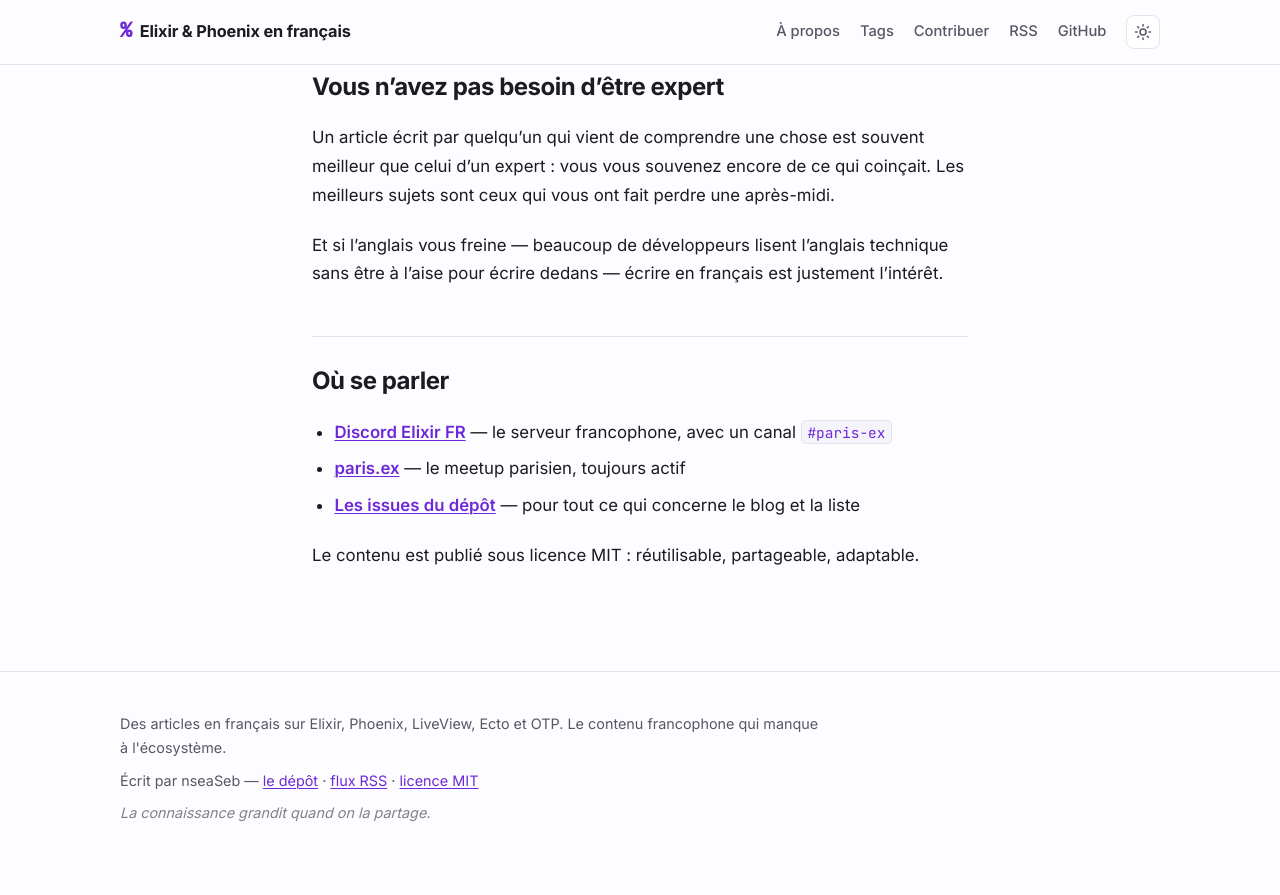
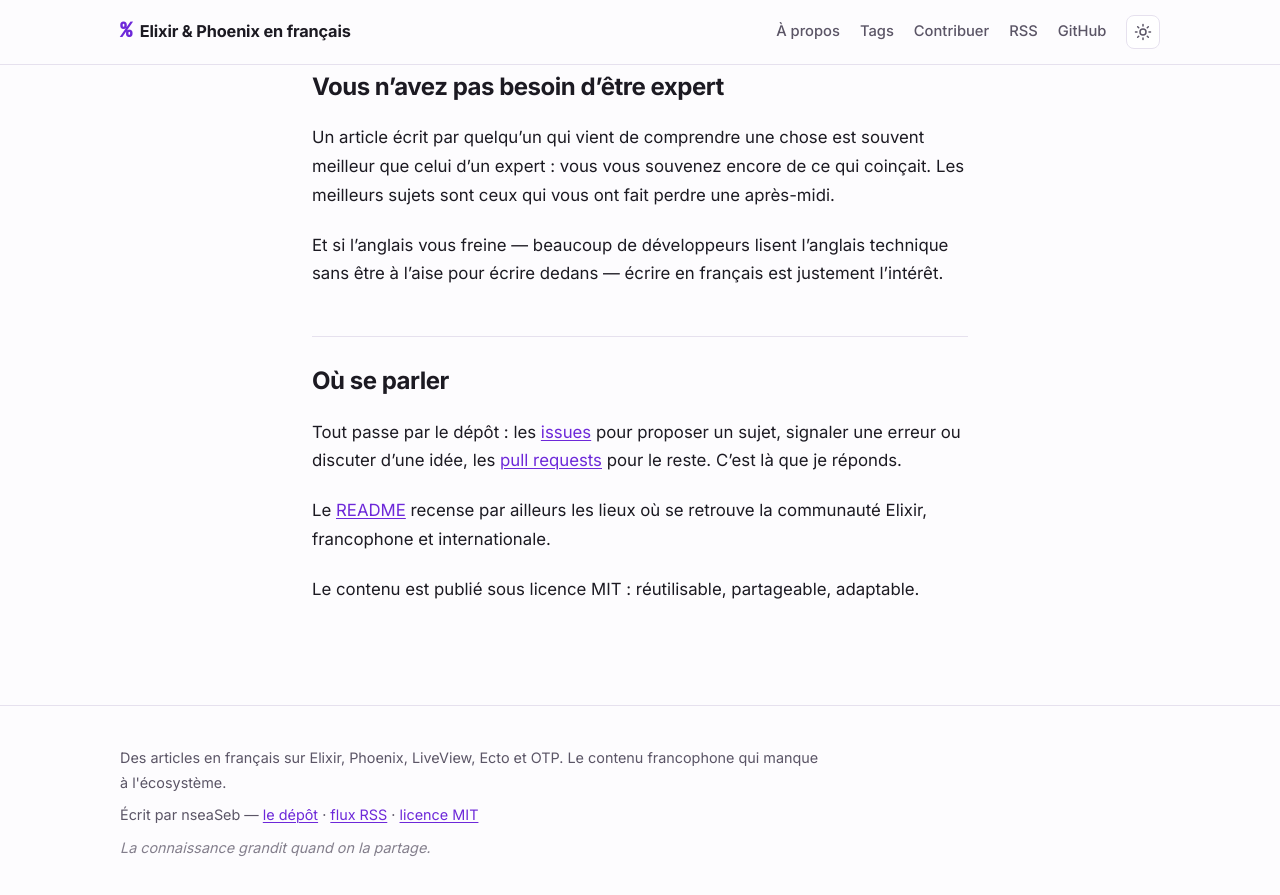
Before and after one commit to nseaSeb/ElixirPhoenixRessources, a Jekyll site: the page built from docs/contribuer.md, in a window 1280 px wide and 900 px high, scrolled down 1186 px. Shown: the top 895 px of the window. Built offline with Jekyll 4.4.1, drawn with Linux system fonts in a browser that asks for light colours; before the commit the page ends 2052 px from its top, so only the background shows below that.

Commit message:
fix: le contact passe par le dépôt, pas par le Discord ni le meetup
Les pages de contribution renvoyaient vers le Discord Elixir FR et le
meetup paris.ex sous un titre « Où se parler ». Formulé ainsi, ça laissait
croire que le mainteneur y est joignable — il ne l'est pas, et un
contributeur qui l'y aurait cherché n'aurait trouvé personne.

Le point de contact est désormais le dépôt lui-même : issues et pull
requests. Les deux liens restent dans la section Communauté du README, où
ils sont ce qu'ils ont toujours été — des ressources recensées, pas un
point de contact.

Co-Authored-By: Claude Opus 5 (1M context) <noreply@anthropic.com>
Claude-Session: https://claude.ai/code/session_01LZ2KDcLoX52APzLkmmjLu7

```diff
--- a/docs/contribuer.md
+++ b/docs/contribuer.md
@@ -30,8 +30,8 @@ Et si l'anglais vous freine — beaucoup de développeurs lisent l'anglais techn
 
 ## Où se parler
 
-- **[Discord Elixir FR](https://discord.gg/jtZMMxZR96)** — le serveur francophone, avec un canal `#paris-ex`
-- **[paris.ex](https://www.meetup.com/elixir/)** — le meetup parisien, toujours actif
-- **[Les issues du dépôt]({{ site.repository | prepend: "https://github.com/" }}/issues)** — pour tout ce qui concerne le blog et la liste
+Tout passe par le dépôt : les [issues]({{ site.repository | prepend: "https://github.com/" }}/issues) pour proposer un sujet, signaler une erreur ou discuter d'une idée, les [pull requests]({{ site.repository | prepend: "https://github.com/" }}/pulls) pour le reste. C'est là que je réponds.
+
+Le [README]({{ site.repository | prepend: "https://github.com/" }}#readme) recense par ailleurs les lieux où se retrouve la communauté Elixir, francophone et internationale.
 
 Le contenu est publié sous licence MIT : réutilisable, partageable, adaptable.
```
Also changed, not shown: CONTRIBUTING.md (+4 -3 lines).
